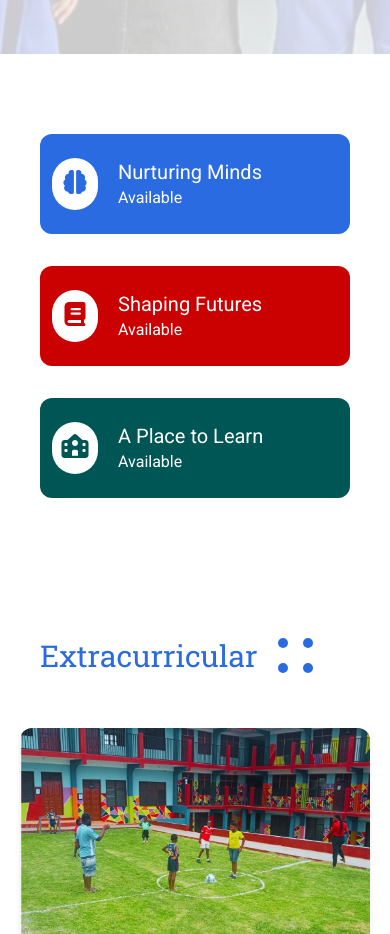
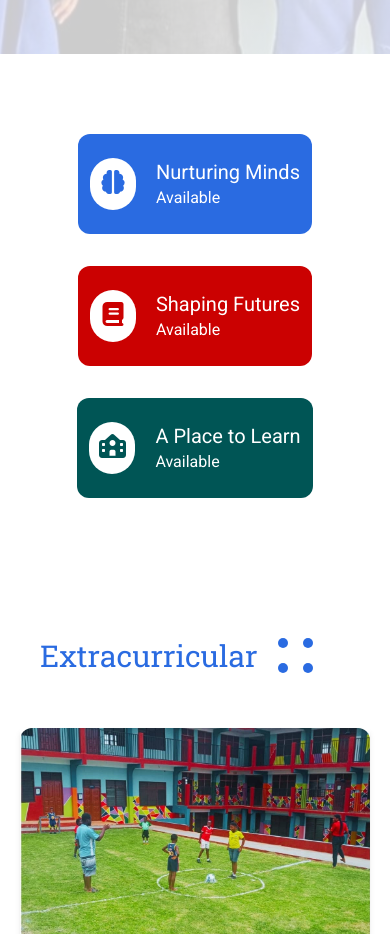
Before and after one commit to michaelboateng1/lucienne-community-school, a SvelteKit app: page / in a window 390 px wide. Shown: the part 890-1824 px from the top of the page. Built offline with nearby package versions, Linux system fonts and the light colour scheme.

Commit message:
Changed the chatbot icon color and fixed the BageCard transition

```diff
--- a/package.json
+++ b/package.json
@@ -42,7 +42,6 @@
 		"@google/genai": "^1.29.0",
 		"@modelcontextprotocol/sdk": "^1.22.0",
 		"aos": "^2.3.4",
-		"gsap": "^3.13.0",
 		"nodemailer": "^7.0.10",
 		"svelte-countup": "^0.2.8"
 	}
--- a/src/components/BageCard.svelte
+++ b/src/components/BageCard.svelte
@@ -4,11 +4,11 @@
 </script>
 
 <section
-	class="flex h-[100px] w-full items-center gap-5 rounded-xl px-3 py-3 transition-all duration-300 hover:scale-x-[1.1] hover:transform hover:drop-shadow-xl sm:w-[350px] sm:gap-5 sm:px-5"
-	style="background: {item.bg};"
 	data-aos="fade-up"
 	data-aos-delay={i + 150}
 >
+	<div class="flex h-[100px] w-full items-center gap-5 rounded-xl px-3 py-3 transition-all duration-300 hover:scale-x-[1.1] hover:transform hover:drop-shadow-xl sm:w-[350px] sm:gap-5 sm:px-5"
+	style="background: {item.bg};" >
 		<slot>
 			{#if item.icon}
 				<div class="rounded-full bg-white px-2 py-3">
@@ -20,4 +20,5 @@
 			<p class="text-xl text-white sm:text-2xl">{item.title}</p>
 			<p class="text-md text-white sm:text-lg">{item.tag}</p>
 		</div>
+	</div>
 </section>
--- a/src/components/Hero.svelte
+++ b/src/components/Hero.svelte
@@ -1,7 +1,5 @@
 <script>
 	import { onMount } from 'svelte';
-	import { gsap } from 'gsap';
-	import { ScrollTrigger } from 'gsap/ScrollTrigger';
 </script>
 
 <section
```
Also changed, not shown: src/lib/assets/chat-svgrepo-com.svg, 1 other file (tests, documents, lock files or other folders). Lines whose indentation alone changed are shown as unchanged.
